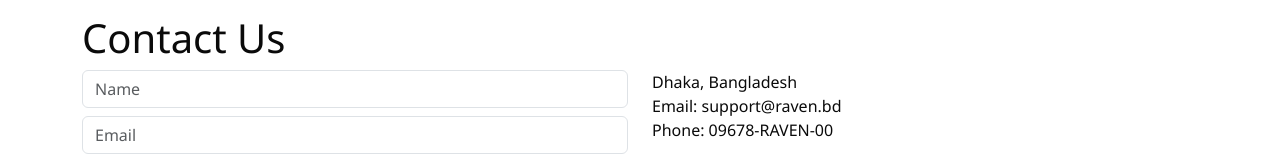
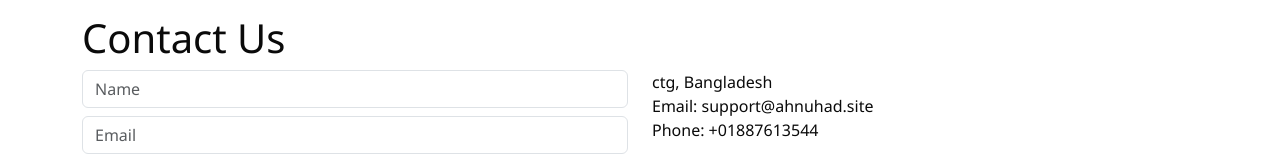
Before and after one commit to nuhad121/raven-test--4, a website: page RAVEN/contact.html in a window 1280 px wide. Shown: the part 170-332 px from the top of the page. Drawn offline with nearby package versions, Linux system fonts and the light colour scheme.

Commit message:
Update contact information in contact.html

```diff
--- a/RAVEN/contact.html
+++ b/RAVEN/contact.html
@@ -17,7 +17,7 @@
 <input class="form-control mb-2" name="email" type="email" placeholder="Email" required/>
 <textarea class="form-control mb-3" name="message" rows="4" required></textarea>
 <button class="btn btn-dark">Send</button></form></div>
-<div class="col-md-6"><p>Dhaka, Bangladesh<br>Email: support@raven.bd<br>Phone: 09678-RAVEN-00</p></div></div></main>
+<div class="col-md-6"><p>ctg, Bangladesh<br>Email: support@ahnuhad.site<br>Phone: +01887613544</p></div></div></main>
 <div id="site-footer"></div>
 <script src="https://cdn.jsdelivr.net/npm/bootstrap@5.3.3/dist/js/bootstrap.bundle.min.js"></script>
 <script src="js/data.js"></script><script src="js/storage.js"></script><script src="js/auth.js"></script>
```
